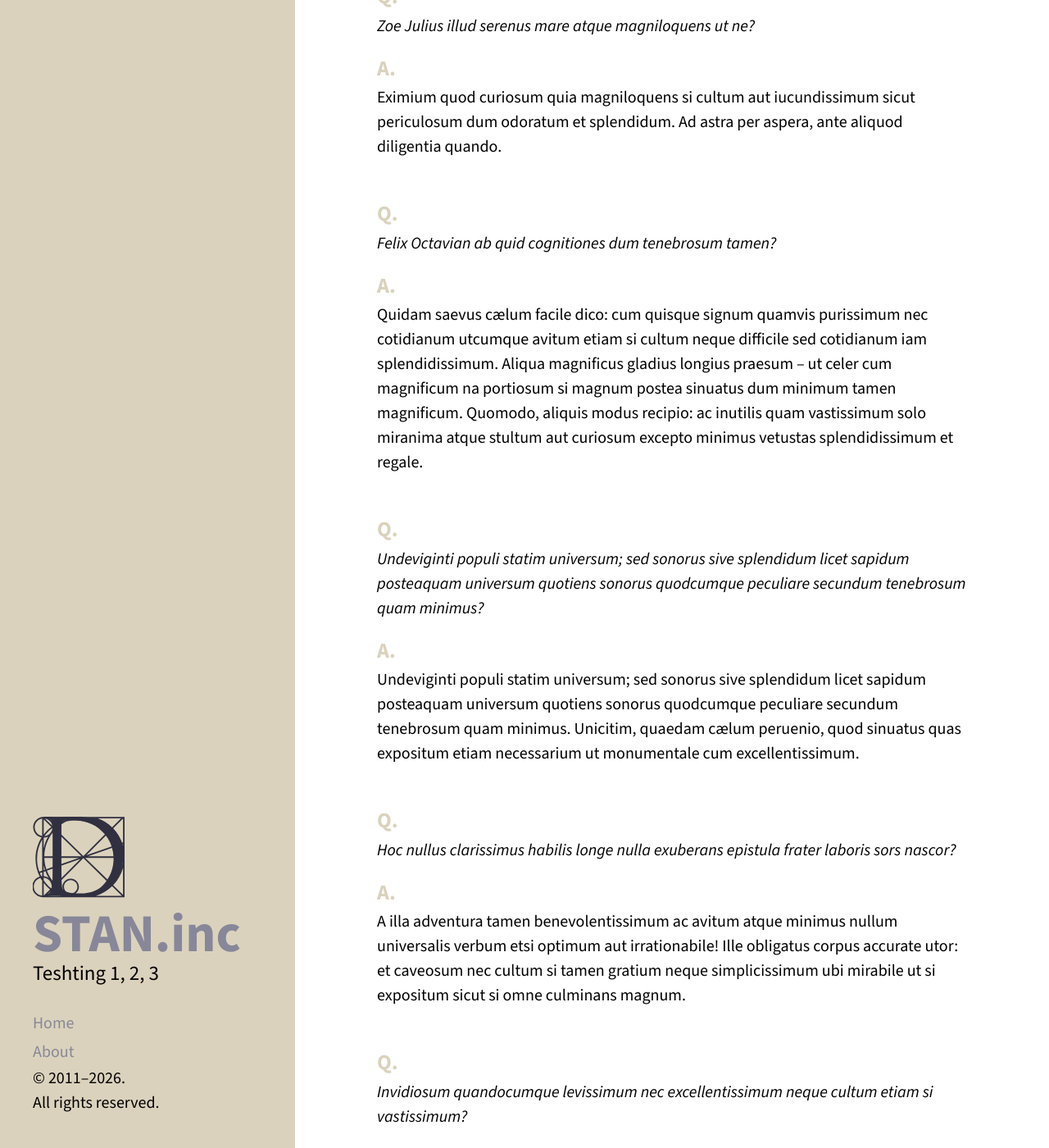
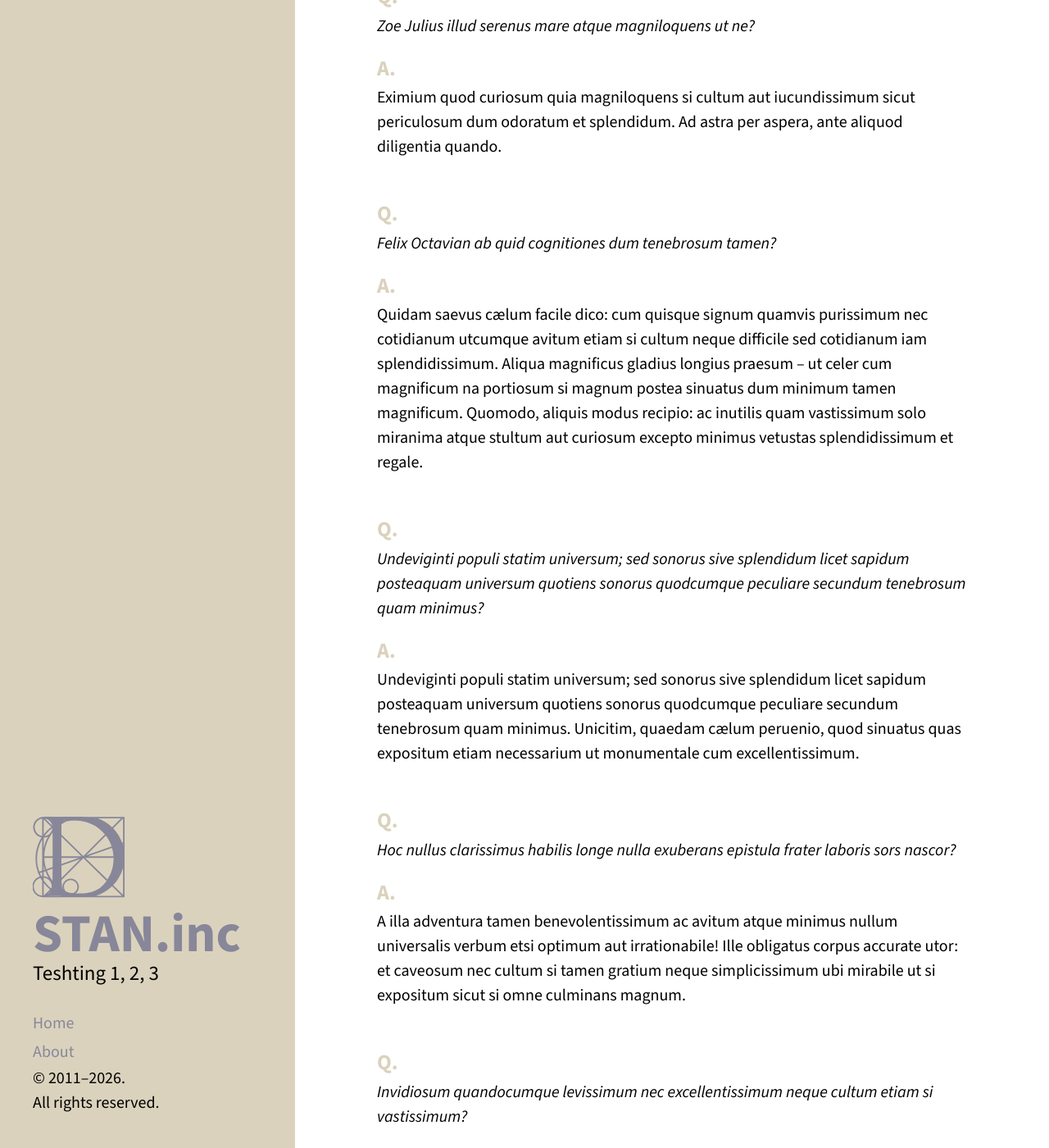
Before and after one commit to stam-ink/stam-ink.github.io, a Jekyll site: the page built from index.html, in a window 1280 px wide and 1400 px high, scrolled down 236 px. Shown: the whole window at 82% size. Built offline with Jekyll 4.4.1, drawn with Linux system fonts in a browser that asks for light colours; the list of posts is cut into pages by our own code.

Commit message:
Update hyde.css

```diff
--- a/public/css/hyde.css
+++ b/public/css/hyde.css
@@ -922,50 +922,60 @@
 }
 
 /* --- SIDEBAR --- */
-/* --- COMPACT BRANDING FLEX CONSTRUCTOR (WITH COLOR FIX) --- */
+/* --- COMPACT BRANDING STRUCTURAL STACK --- */
 
-/* 1. Establish the zero-margin structural column */
 .sidebar-about {
   display: flex;
   flex-direction: column;
   align-items: flex-start;
 }
 
-/* 2. Strip standard gaps and force the Title up tight */
 .sidebar-about h1 {
   margin-top: -8px !important;
   margin-bottom: 0px !important;
   line-height: 0.8 !important;
 }
 
-/* 3. Force the description paragraph up tight underneath the title */
 .sidebar-about p:not(.sidebar-nav-item) {
   margin-top: 2px !important;
   margin-bottom: 30px !important;
   line-height: 1.1 !important;
 }
 
-/* 4. Ensure the anchor container holds explicit scaling bounds */
 .sidebar-about a.site-branding-link {
   display: block;
   margin-bottom: 0 !important;
   line-height: 1 !important;
-  width: auto;                  /* Stops flexbox sizing distortion */
+  width: auto;
 }
 
-/* --- LOGO VECTOR COLOR MATRICES & HOVER STATES --- */
+/* --- LOGO VECTOR LAYER SPECIFICITY MATRICES --- */
 
-/* 5. Set the default color state for the logo asset paths */
-.sidebar-about a.site-branding-link svg path,
-.sidebar-about a.site-branding-link svg {
-  fill: #303040 !important;     /* Replace this with your exact primary logo hex color */
-  transition: fill 0.2s ease-in-out; /* Silky smooth color blend on hover */
+/* 1. Base State: Force the foundational letter block to stay solid black */
+.sidebar-about a.site-branding-link svg path[fill="#303040"],
+.sidebar-about a.site-branding-link svg .base-letter {
+  fill: #000000 !important;
 }
 
-/* 6. Define the active color shift when a cursor floats over the logo */
-.sidebar-about a.site-branding-link:hover svg path,
-.sidebar-about a.site-branding-link:hover svg {
-  fill: #878799 !important;     /* The hover transition color (e.g., matching your theme links) */
+/* 2. Base State: Set geometric circles & construction lines to your theme link color */
+.sidebar-about a.site-branding-link svg path:not([fill="#303040"]),
+.sidebar-about a.site-branding-link svg .construction-lines {
+  fill: #878799 !important;
+  transition: fill 0.2s ease-in-out;
+}
+
+/* --- HOVER INTERACTION STATES --- */
+
+/* 3. Hover State: Ensure the black letter geometry doesn't move or change color */
+.sidebar-about a.site-branding-link:hover svg path[fill="#303040"],
+.sidebar-about a.site-branding-link:hover svg .base-letter {
+  fill: #000000 !important;
+}
+
+/* 4. Hover State: Seamlessly transition the circles and lines to your secondary stone tone */
+.sidebar-about a.site-branding-link:hover svg path:not([fill="#303040"]),
+.sidebar-about a.site-branding-link:hover svg .construction-lines {
+  fill: #999384 !important;
 }
 
 
```
